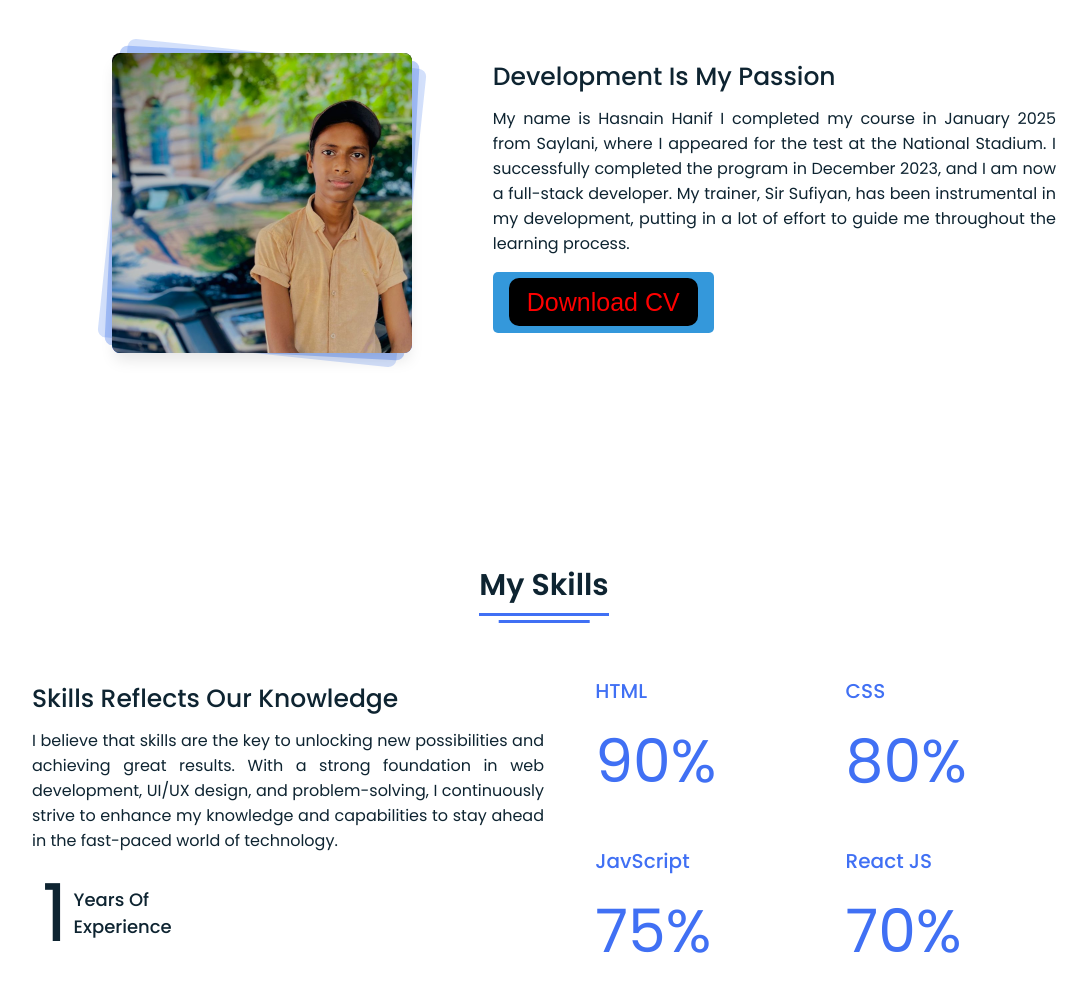
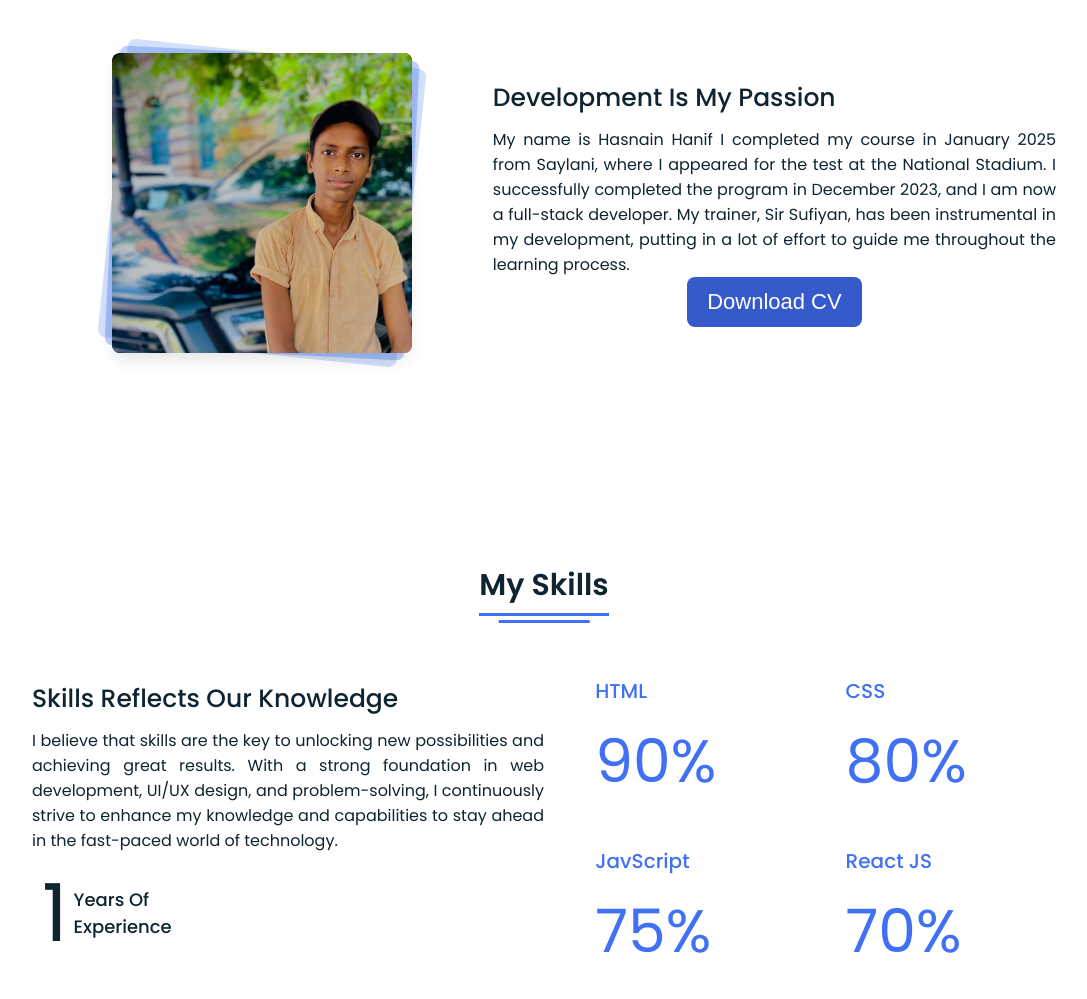
Before and after one commit to Hasnain966/Only-Portfolio, a plain HTML site: page index.html in a window 1280 px wide. Shown: the part 970-1969 px from the top of the page, without its empty margins (96-1183 px from the left). Drawn offline with Linux system fonts and the light colour scheme.

Commit message:
index.html edit

```diff
--- a/index.html
+++ b/index.html
@@ -276,8 +276,8 @@ button:hover {
             I completed my course in January 2025 from Saylani, where I appeared for the test at the National Stadium. I successfully completed the program in December 2023, and I am now a full-stack developer. My trainer, Sir Sufiyan, has been instrumental in my development, putting in a lot of effort to guide me throughout the learning process.
 
           </p>
-            <div class="button">
-              <button type="button"> <a href="./my-cv-Hasnain.pdf" >Download CV</a></button>
+            <div class="buttonn">
+              <button type="buttonn"> <a href="./my-cv-Hasnain.pdf" >Download CV</a></button>
             </div>
         </div>
       </div>
```
